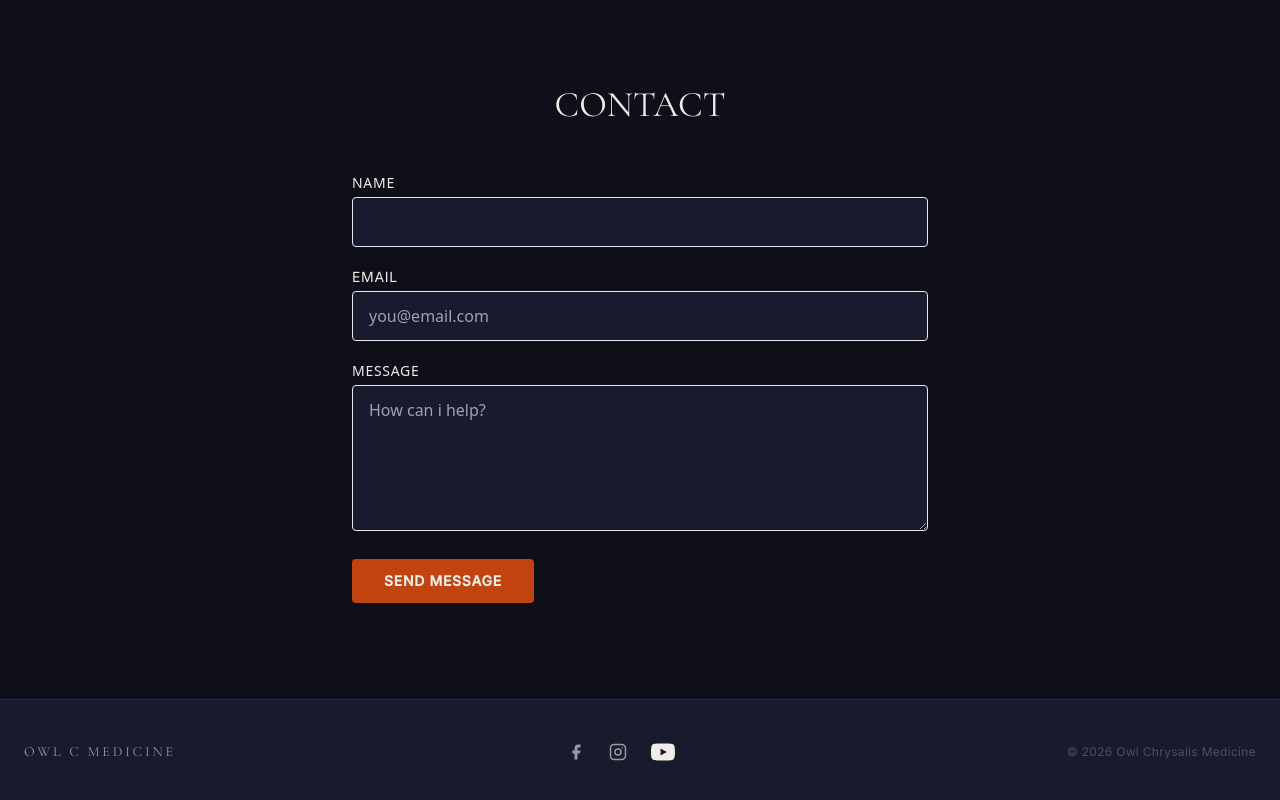
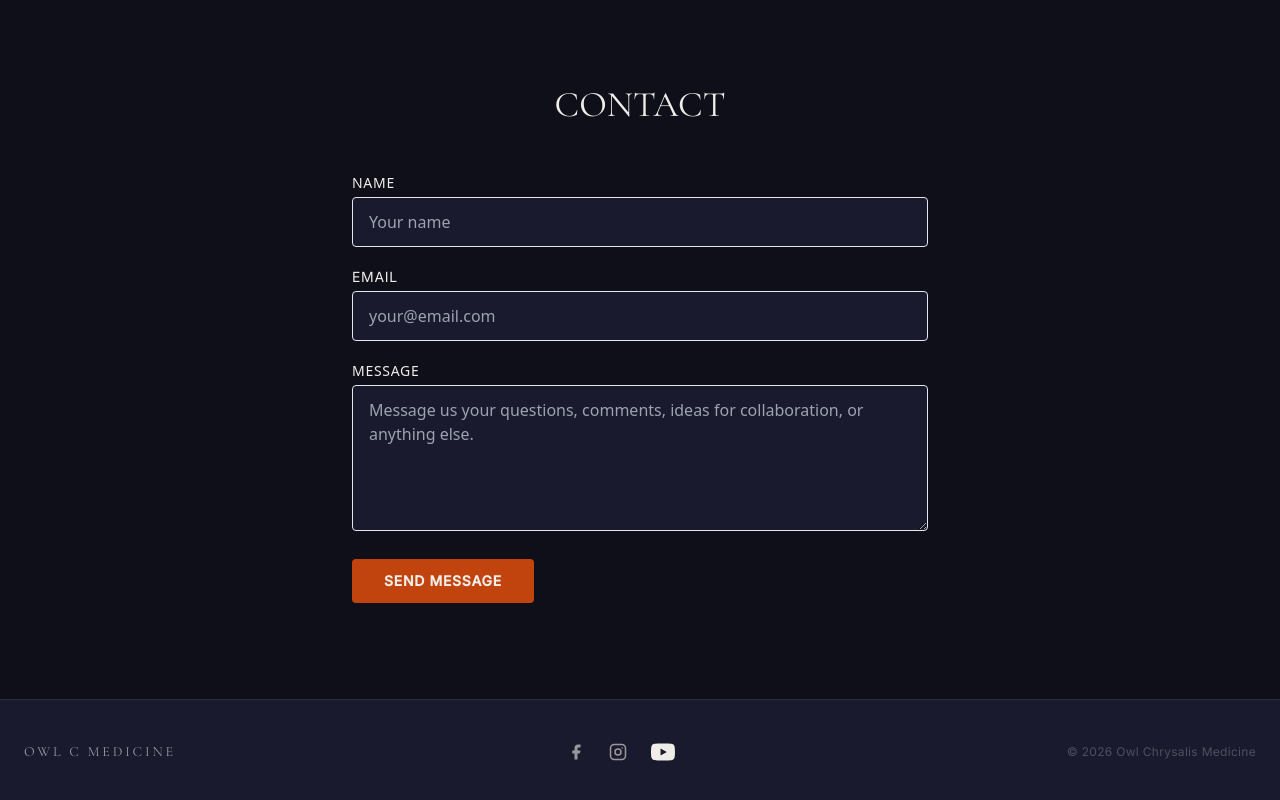
Before and after one commit to michaelkaffel/ocm-website, a React (Vite) app: page / in a window 1280 px wide. Shown: the part 3615-4415 px from the top of the page. Built offline with nearby package versions, Linux system fonts and the light colour scheme.

Commit message:
update placeholders in contact form

```diff
--- a/src/pages/Home.jsx
+++ b/src/pages/Home.jsx
@@ -239,6 +239,7 @@ const Home = () => {
                             <input
                                 type='text'
                                 name='from_name'
+                                placeholder='Your name'
                                 required
                                 className='rounded border border-brand-text/20 bg-brand-surface px-4 py-3 text-brand-text font-sans placeholder:text-brand-text/30 focus:border-brand-accent focus:outline-none'
                             />
@@ -253,7 +254,7 @@ const Home = () => {
                                 name='email'
                                 required
                                 className='rounded border border-brand-text/20 bg-brand-surface px-4 py-3 text-brand-text font-sans placeholder:text-brand-text/30 focus:border-brand-accent focus:outline-none'
-                                placeholder='you@email.com'
+                                placeholder='your@email.com'
                             />
                         </label>
 
@@ -266,7 +267,7 @@ const Home = () => {
                                 rows={5}
                                 required
                                 className='rounded border border-brand-text/20 bg-brand-surface px-4 py-3 text-brand-text font-sans placeholder:text-brand-text/30 focus:border-brand-accent focus:outline-none resize-y'
-                                placeholder='How can i help?'
+                                placeholder='Message us your questions, comments, ideas for collaboration, or anything else.'
                             />
                         </label>
 
```
